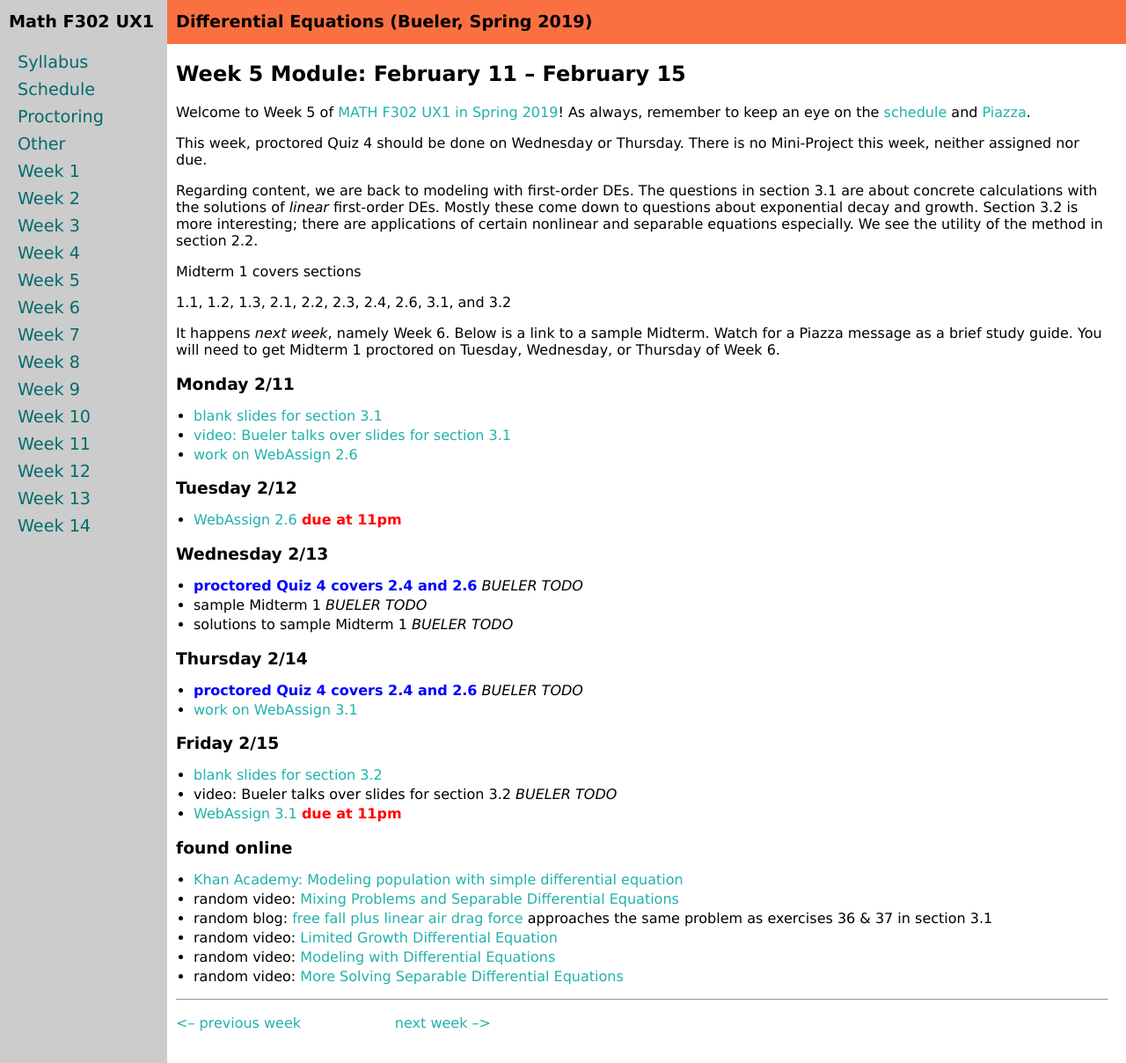
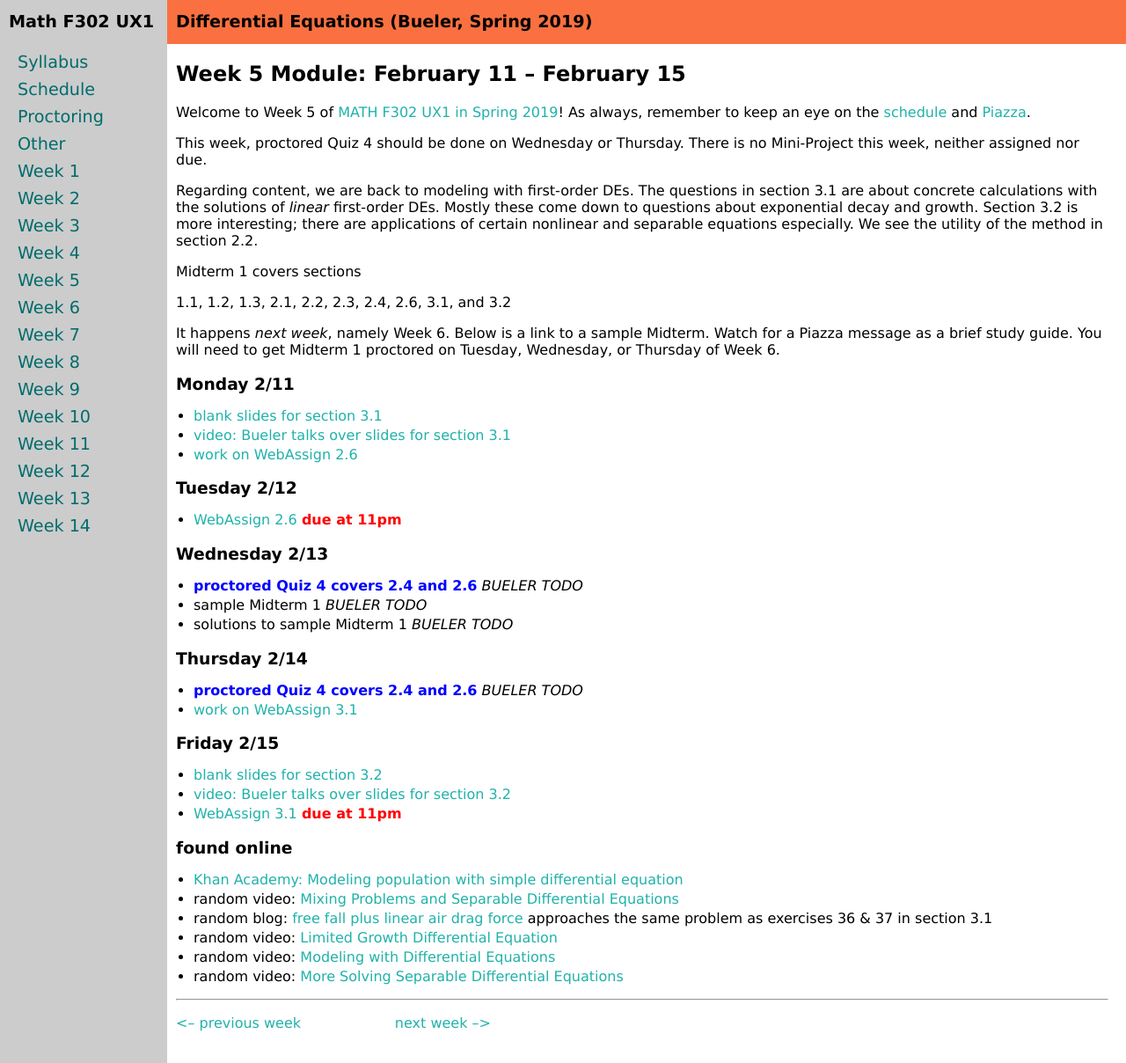
Before and after one commit to bueler/math302, a Jekyll site: the page built from week5.md, in a window 1280 px wide and 1208 px high. Shown: the whole window at 88% size. Built offline with Jekyll 4.4.1, drawn with Linux system fonts in a browser that asks for light colours.

Commit message:
post link to talk-over for 3.2

```diff
--- a/week5.md
+++ b/week5.md
@@ -36,7 +36,7 @@ It happens _next week_, namely Week 6.  Below is a link to a sample Midterm.  Wa
 
 ### Friday 2/15
 * [blank slides for section 3.2](assets/slides/3-2.pdf)
-* video: Bueler talks over slides for section 3.2 _BUELER TODO_
+* [video: Bueler talks over slides for section 3.2](https://drive.explaineverything.com/thecode/VZNACNQ)
 * [WebAssign 3.1](https://www.webassign.net/) <span style="color:red">**due at 11pm**</span>
 
 ### found online
```
